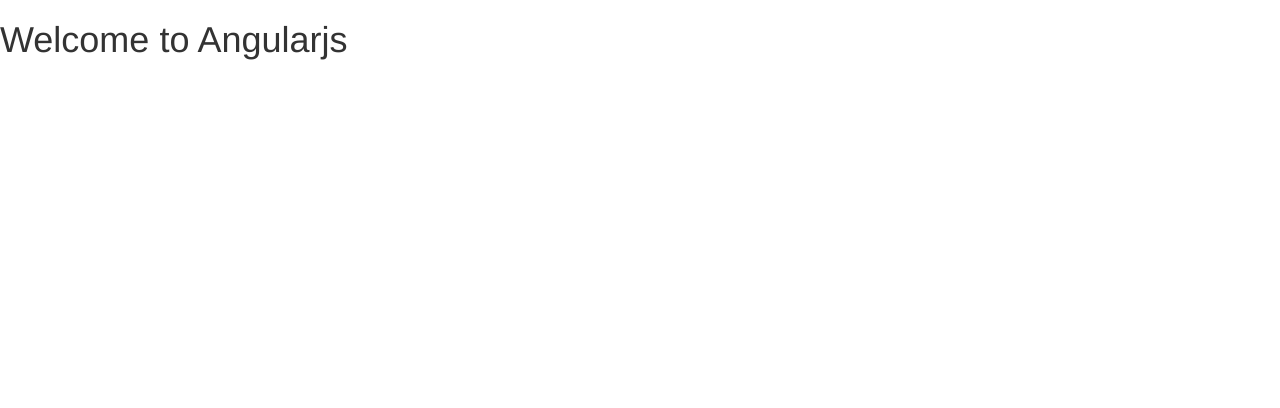
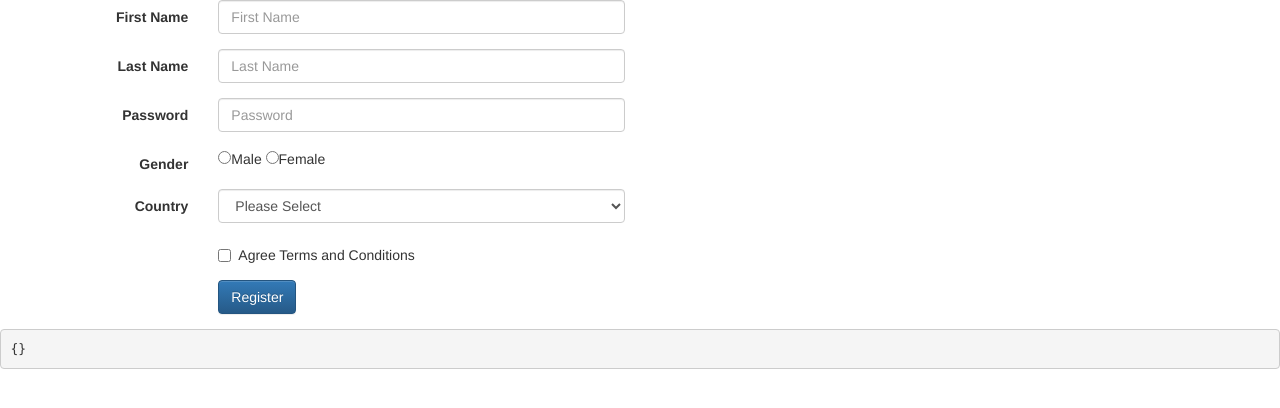
Before and after one commit to kirantrainings/CGI-HYD-JULY2016, a website: page mainApp/index.html in a window 1280 px wide. Drawn offline with nearby package versions, Linux system fonts and the light colour scheme.

Commit message:
added registration

```diff
--- /dev/null
+++ b/mainApp/app/app.js
@@ -0,0 +1,3 @@
+//Creating the module
+
+angular.module("bestBuy", ["register"]);
--- /dev/null
+++ b/mainApp/app/register/register.html
@@ -0,0 +1,54 @@
+<form class="form-horizontal" ng-controller="registerCtrl as vm">
+    <div class="form-group">
+        <label for="inputEmail" class="control-label col-xs-2">First Name</label>
+        <div class="col-xs-4">
+            <input type="text" class="form-control" ng-model="vm.user.firstName" placeholder="First Name">
+        </div>
+    </div>
+    <div class="form-group">
+        <label for="inputEmail" class="control-label col-xs-2">Last Name</label>
+        <div class="col-xs-4">
+            <input type="text" class="form-control" ng-model="vm.user.lastName" placeholder="Last Name">
+        </div>
+    </div>
+    <div class="form-group">
+        <label for="inputEmail" class="control-label col-xs-2">Password</label>
+        <div class="col-xs-4">
+            <input type="text" class="form-control" placeholder="Password" ng-model="vm.user.password">
+        </div>
+    </div>
+    <div class="form-group">
+        <label for="inputEmail" class="control-label col-xs-2">Gender</label>
+
+        <div class="col-xs-4">
+            <input type="radio" name="gender" value="M" ng-model="vm.user.gender">Male
+            <input type="radio" name="gender" value="F" ng-model="vm.user.gender">Female
+        </div>
+    </div>
+
+    <div class="form-group">
+        <label for="inputEmail" class="control-label col-xs-2">Country</label>
+        <div class="col-xs-4">
+            <select class="form-control">
+                <option value="">Please Select</option>
+            </select>
+        </div>
+    </div>
+
+    <div class="form-group">
+        <div class="col-xs-offset-2 col-xs-10">
+            <div class="checkbox">
+                <label>
+                    <input type="checkbox" ng-model="vm.user.terms"> Agree Terms and Conditions</label>
+            </div>
+        </div>
+    </div>
+
+    <div class="form-group">
+        <div class="col-xs-offset-2 col-xs-4">
+            <button class="btn btn-primary" ng-click="vm.registerUser()">Register</button>
+        </div>
+    </div>
+
+    <pre>{{vm.user|json}}</pre>
+</form>
--- /dev/null
+++ b/mainApp/app/register/register.js
@@ -0,0 +1 @@
+angular.module("register", []);
--- /dev/null
+++ b/mainApp/app/register/registerCtrl.js
@@ -0,0 +1,9 @@
+angular.module("register")
+    .controller("registerCtrl", function () {
+        this.user = {};
+
+        this.registerUser = function () {
+            //send data to the api.
+            console.log(this.user);
+        };
+    });
--- a/mainApp/index.html
+++ b/mainApp/index.html
@@ -1,17 +1,21 @@
-<html>
+<html ng-app="bestBuy">
 
 <head>
     <link rel="stylesheet" href="content/css/bootstrap.css">
     <link rel="stylesheet" href="content/css/bootstrap-theme.css">
     <script src="vendor/jquery-2.2.0.js"></script>
-         <script src="vendor/bootstrap.js"></script>
-          <script src="vendor/angular.min.js"></script>
-
+    <script src="vendor/bootstrap.js"></script>
+    <script src="vendor/angular.min.js"></script>
 </head>
 
 <body>
-    <h1>Welcome to Angularjs</h1>
-    <script src="script.js"></script>
+    <div class="content">
+        <div ng-include="'app/register/register.html'" </div>
+
+
+            <script src="app/register/register.js"></script>
+            <script src="app/register/registerCtrl.js"></script>
+            <script src="app/app.js"></script>
 </body>
 
 </html>
--- a/package.json
+++ b/package.json
@@ -17,6 +17,7 @@
   },
   "homepage": "https://github.com/kirantrainings/CGI-HYD-JULY2016#readme",
   "devDependencies": {
+    "gulp": "^3.9.1",
     "gulp-webserver": "^0.9.1"
   }
 }
```
